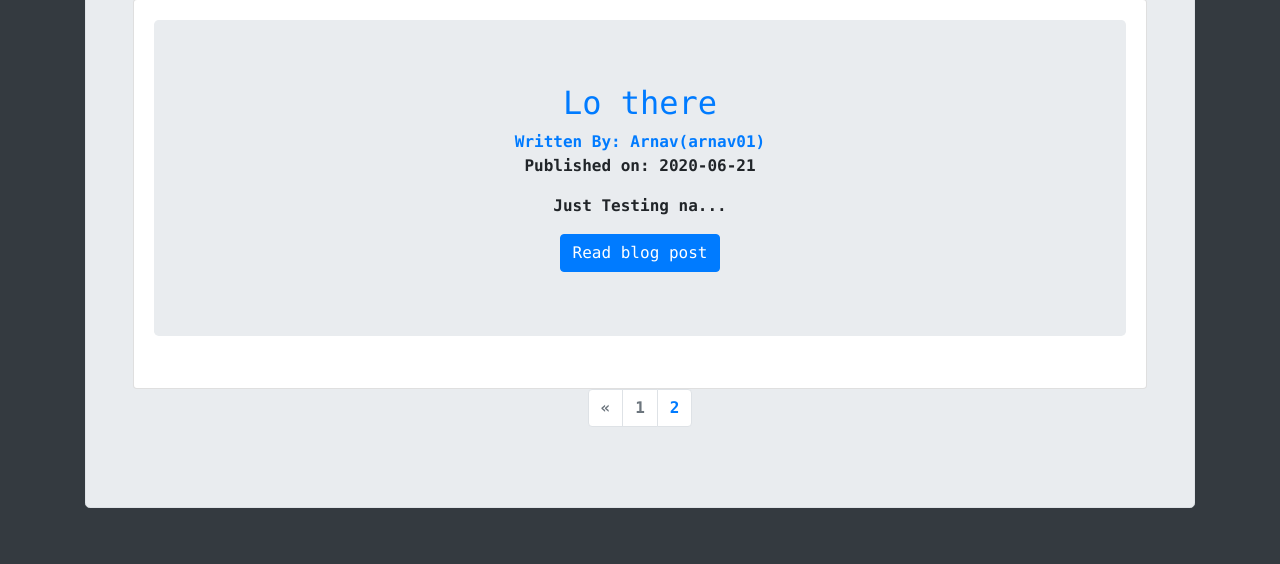
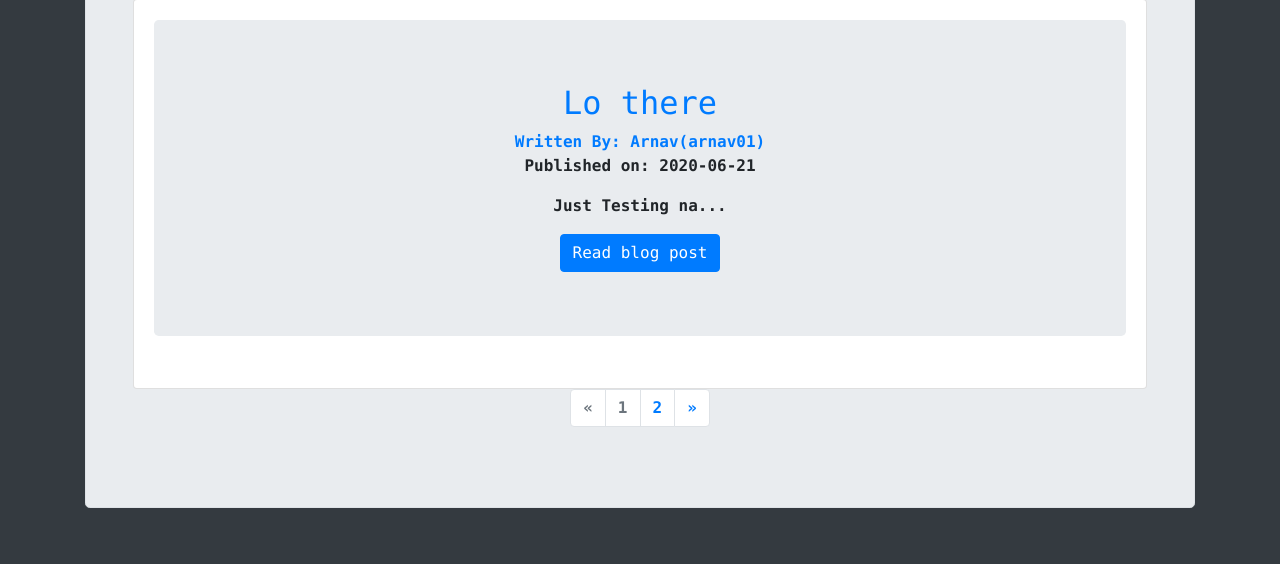
Before and after one commit to XINO-2020/social_media_site, a Flask app: page / in a window 1280 px wide. Shown: the part 1815-2379 px from the top of the page. Run offline with Flask 2, Linux system fonts and the light colour scheme; a user stored in the database is signed in; data comes from the database, SQL or seed files in the repository; some libraries are stand-ins or nearby versions.

Commit message:
next bar

```diff
--- a/blogs/core/views.py
+++ b/blogs/core/views.py
@@ -7,10 +7,15 @@ core = Blueprint('core',__name__)
 
 @core.route('/')
 def index():
+    maxi = 0
+    mylist = []
     page = request.args.get('page',1,type = int)
     blog_posts = BlogPost.query.order_by(BlogPost.date.desc()).paginate(page=page,per_page=5)
+    for page_num in blog_posts.iter_pages(left_edge=1, right_edge = 1, left_current=1, right_current=2):
+        mylist.append(page_num)
 
-    return render_template('index.htm',blog_posts=blog_posts)
+        maxi = max(mylist)
+    return render_template('index.htm',blog_posts=blog_posts, maxi  =maxi)
 
 @core.route('/info')
 def info():
--- a/blogs/templates/index.htm
+++ b/blogs/templates/index.htm
@@ -47,9 +47,23 @@
                 <a class="page-link" href="{{url_for('core.index',page=page_num)}}">{{page_num}}</a>
               </li>
               {%endif%}
+            {%endfor%}
+          {%if blog_posts.page < maxi%}
+            <li class="page-item">
+              <a class="page-link" href="{{url_for('core.index', page = blog_posts.page + 1)}}" aria-label="Next">
+                <span aria-hidden="true">&raquo;</span>
+                <span class="sr-only">Next</span>
+              </a>
+            </li>
+          {%else%}
+          <li class="page-item disabled">
+            <a class="page-link" href="{{url_for('core.index', page = blog_posts.page + 1)}}" aria-label="Next">
+              <span aria-hidden="true">&raquo;</span>
+              <span class="sr-only">Next</span>
+            </a>
+          </li>
 
-
-            {%endfor%}
+          {%endif%}
           </ul>
         </nav>
 
```
